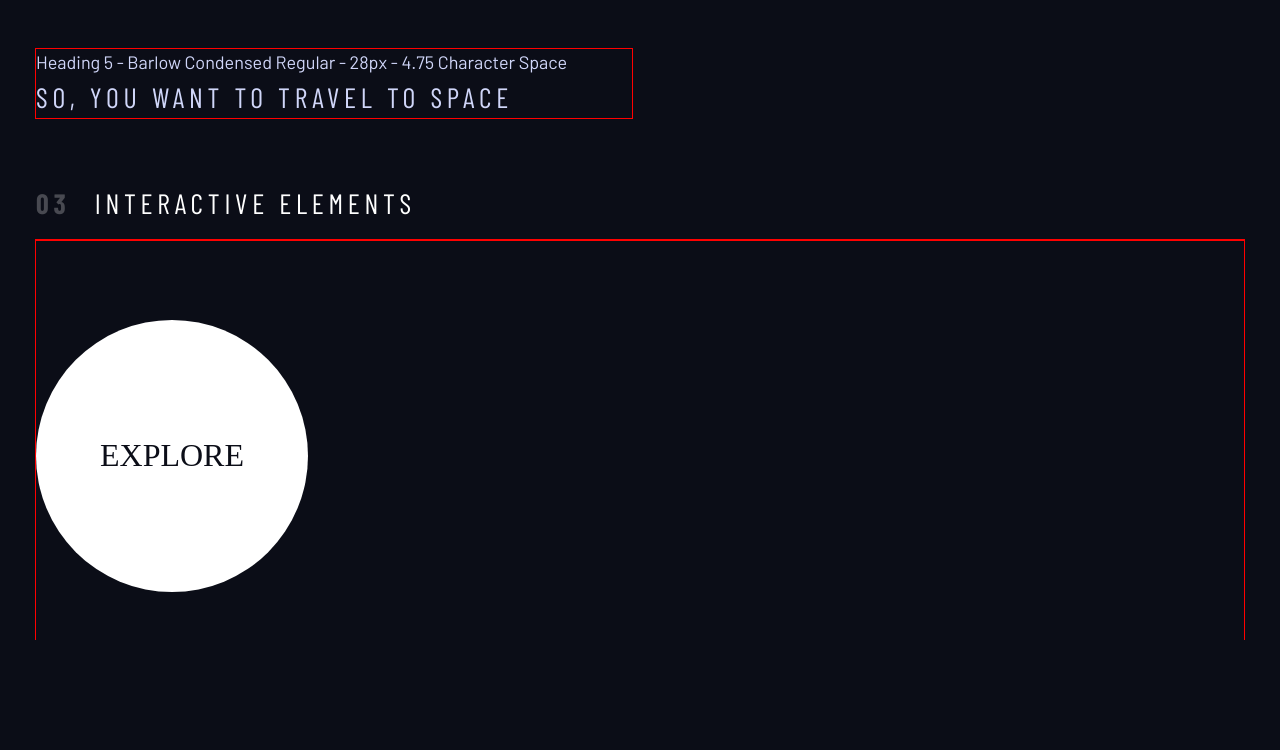
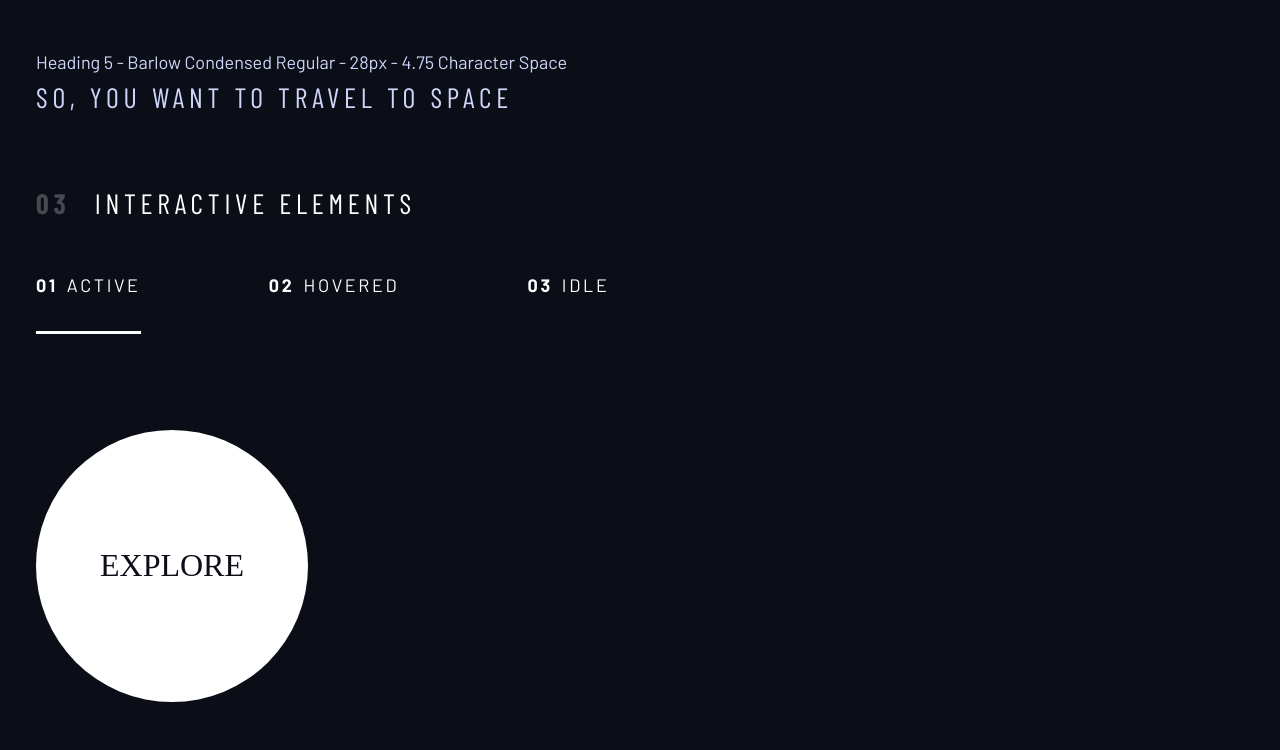
Before and after one commit to LesleyWesley/space-tourism-site, a plain HTML site: page design-system.html in a window 1280 px wide. Shown: the part 1036-1786 px from the top of the page. Before the commit the page ends 1676 px from the top, so only its background shows below. Drawn offline with nearby package versions, Linux system fonts and the light colour scheme; a script that the page names is missing; a web font is replaced by a local one.

Commit message:
Added animation to large button. Also styled navigation

```diff
--- a/css/main.css
+++ b/css/main.css
@@ -117,7 +117,6 @@ select {
 
 .flow > *:where(:not(:first-child)) {
   margin-top: var(--flow-space, 1rem);
-  outline: 1px solid red;
 }
 
 .container {
@@ -211,10 +210,60 @@ select {
 /*------------------------*/
 
 .large-button {
+  position: relative;
   border-radius: 50%;
   display: grid;
+  z-index: 1;
   place-items: center;
   aspect-ratio: 1;
   padding: 0 2em;
   text-decoration: none;
 }
+
+.large-button::after {
+  content: "";
+  position: absolute;
+  z-index: -1;
+  background: rgba( var(--clr-white), .15);
+  width: 100%;
+  height: 100%;
+  border-radius: 50%;
+  opacity: 0;
+  transition: opacity 500ms linear, transform 500ms ease-in-out;
+}
+
+.large-button:hover::after,
+.large-button:focus::after {
+  opacity: 1;
+  transform: scale(1.5);
+}
+
+.primary-navigation {
+  list-style: none;
+  padding: 0;
+  margin: 0;
+  --underline-gap: 2rem;
+}
+
+.primary-navigation a {
+  text-decoration: none;
+}
+
+.primary-navigation a > span {
+  font-weight: 700;
+  margin-right: .5em;
+}
+
+.underline-indicator{
+  padding: var(--underline-gap, 1rem) 0;
+  border-bottom: .2rem solid rgba(var(--clr-white), 0);
+}
+
+.underline-indicator:hover,
+.underline-indicators:focus {
+    border-color: rgba(var(--clr-white), .5);
+}
+
+ .active{
+    border-color: rgba(var(--clr-white) / 1);
+}
--- a/design-system.html
+++ b/design-system.html
@@ -97,7 +97,15 @@
                 <h2 class="numbered-title"><span>03</span> Interactive elements</h2>
 
                 <!-- navigation -->
-                <div></div>
+                <div>
+                  <nav>
+                        <ul class="primary-navigation flex" style="--gap: 8rem">
+                            <li class="underline-indicator active"><a href="#" class="text-white uppercase letter-spacing-2"><span>01</span>Active</a>
+                            <li class="underline-indicator"><a href="#" class="text-white uppercase letter-spacing-2"><span>02</span>Hovered</a>
+                            <li class="underline-indicator"><a href="#" class="text-white uppercase letter-spacing-2"><span>03</span>Idle</a>
+                        </ul>
+                    </nav>
+                </div>
 
                 <div class="flex">
                     <div style="margin-top: 5rem">
```
